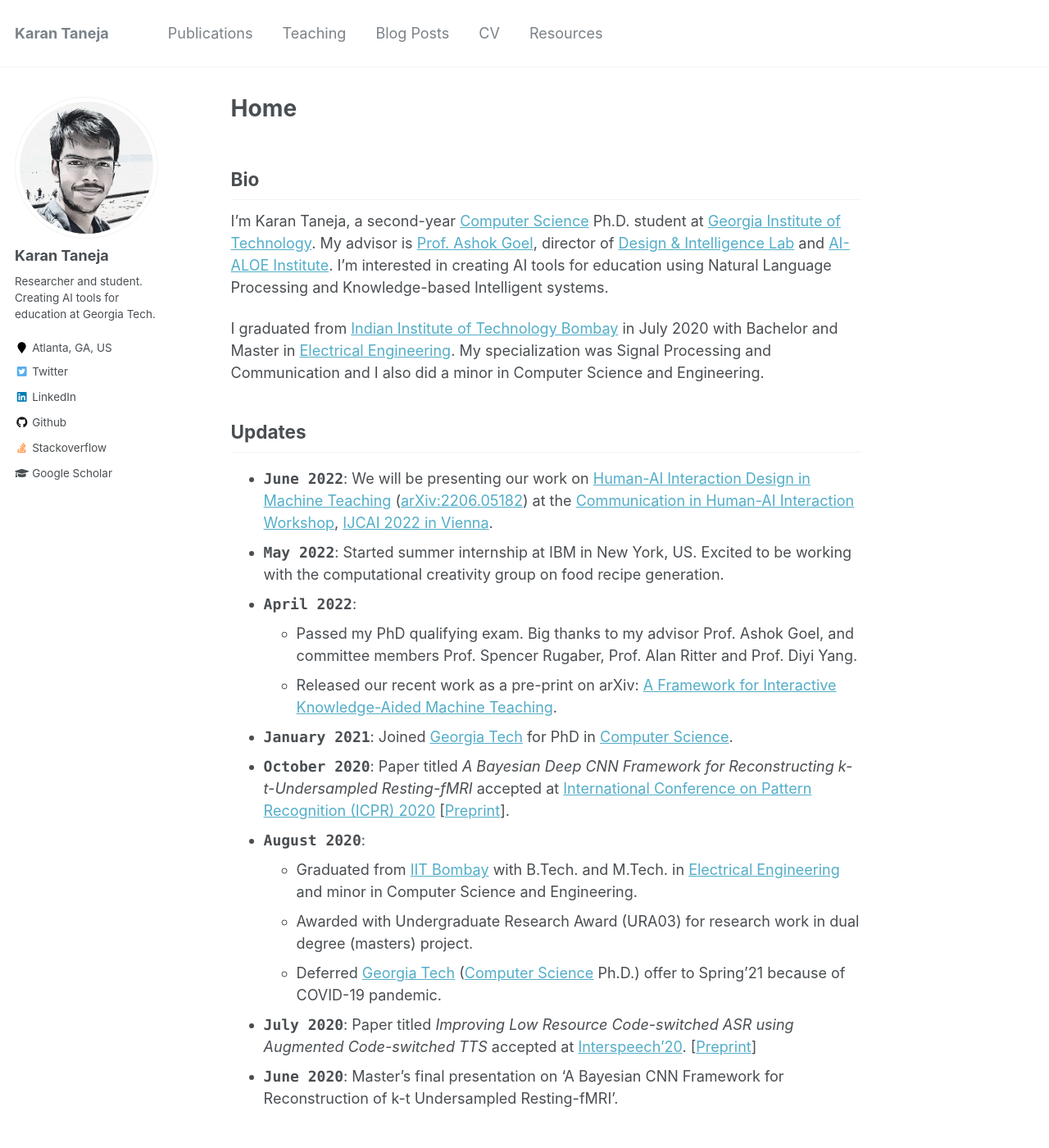
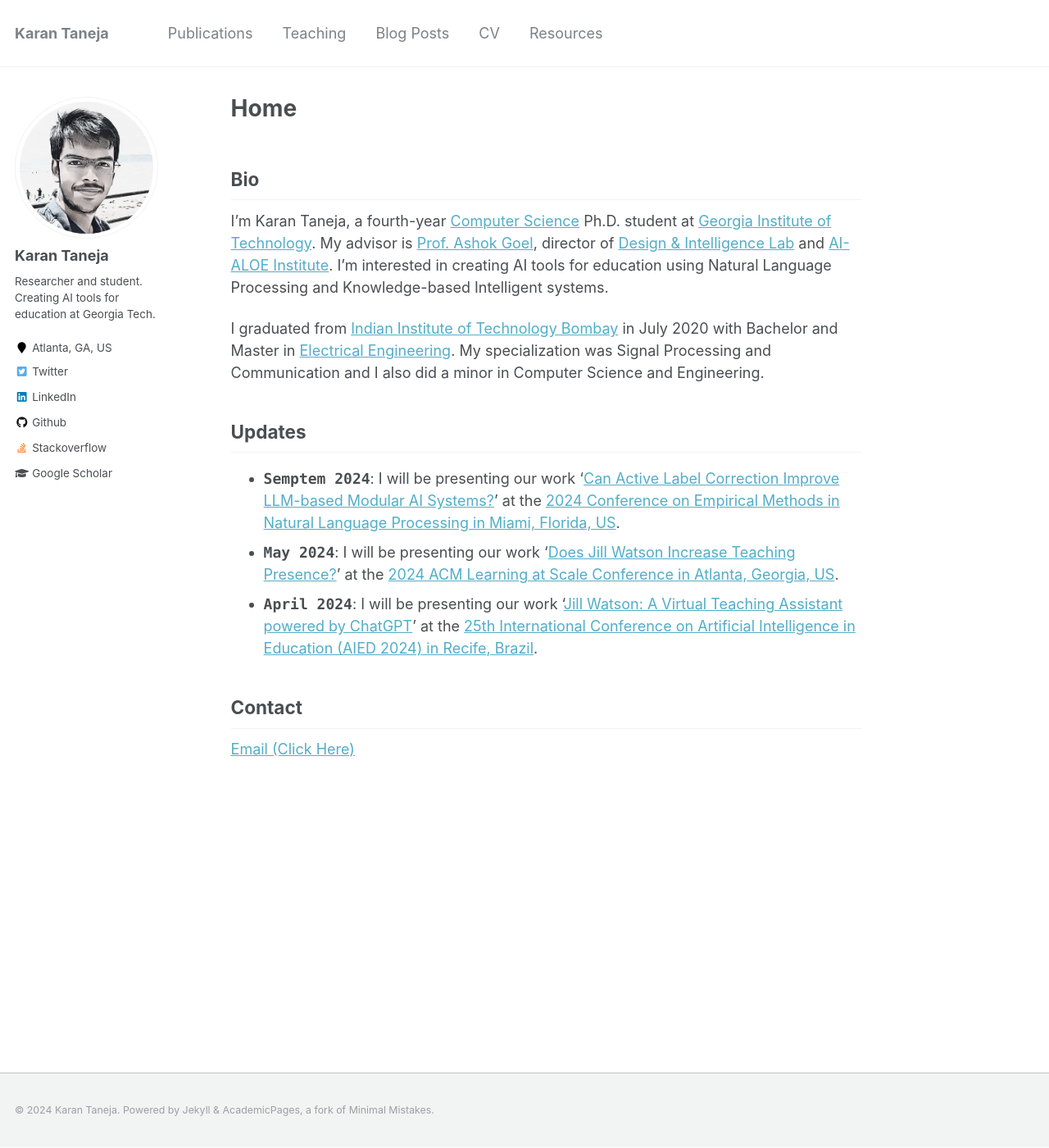
Before and after one commit to KrnTneja/KrnTneja.github.io, a Jekyll site: the page built from _pages/about.md, in a window 1280 px wide and 1400 px high. Shown: the whole window at 82% size. Built offline with Jekyll 4.4.1, drawn with Linux system fonts in a browser that asks for light colours.

```diff
--- a/_pages/about.md
+++ b/_pages/about.md
@@ -11,26 +11,17 @@ redirect_from:
 Bio
 ------
 
-I'm Karan Taneja, a second-year [Computer Science](https://www.cc.gatech.edu/) Ph.D. student at [Georgia Institute of Technology](https://www.gatech.edu/). My advisor is [Prof. Ashok Goel](https://dilab.gatech.edu/ashok-k-goel/), director of [Design & Intelligence Lab](https://dilab.gatech.edu/) and [AI-ALOE Institute](https://aialoe.org/). I'm interested in creating AI tools for education using Natural Language Processing and Knowledge-based Intelligent systems.
+I'm Karan Taneja, a fourth-year [Computer Science](https://www.cc.gatech.edu/) Ph.D. student at [Georgia Institute of Technology](https://www.gatech.edu/). My advisor is [Prof. Ashok Goel](https://dilab.gatech.edu/ashok-k-goel/), director of [Design & Intelligence Lab](https://dilab.gatech.edu/) and [AI-ALOE Institute](https://aialoe.org/). I'm interested in creating AI tools for education using Natural Language Processing and Knowledge-based Intelligent systems.
 
 I graduated from [Indian Institute of Technology Bombay](http://www.iitb.ac.in/) in July 2020 with Bachelor and Master in [Electrical Engineering](https://www.ee.iitb.ac.in). My specialization was Signal Processing and Communication and I also did a minor in Computer Science and Engineering.
 
 Updates
 ------
 
-- <tt><b>June 2022</b></tt>: We will be presenting our work on [Human-AI Interaction Design in Machine Teaching](https://chai-workshop.github.io/uploads/CHAI-22_paper_1887.pdf) ([arXiv:2206.05182](https://arxiv.org/abs/2206.05182)) at the [Communication in Human-AI Interaction Workshop](https://chai-workshop.github.io/#title), [IJCAI 2022 in Vienna](https://ijcai-22.org/).
-- <tt><b>May 2022</b></tt>: Started summer internship at IBM in New York, US. Excited to be working with the computational creativity group on food recipe generation.
-- <tt><b>April 2022</b></tt>:
-  - Passed my PhD qualifying exam. Big thanks to my advisor Prof. Ashok Goel, and committee members Prof. Spencer Rugaber, Prof. Alan Ritter and Prof. Diyi Yang.
-  - Released our recent work as a pre-print on arXiv: [A Framework for Interactive Knowledge-Aided Machine Teaching](https://arxiv.org/abs/2204.10357).
-- <tt><b>January 2021</b></tt>: Joined [Georgia Tech](https://www.gatech.edu/) for PhD in [Computer Science](https://www.cc.gatech.edu/).
-- <tt><b>October 2020</b></tt>: Paper titled <em>A Bayesian Deep CNN Framework for Reconstructing k-t-Undersampled Resting-fMRI</em> accepted at [International Conference on Pattern Recognition (ICPR) 2020](https://www.micc.unifi.it/icpr2020/) [[Preprint](/files/fmri2020-preprint.pdf)].
-- <tt><b>August 2020</b></tt>:
-  - Graduated from [IIT Bombay](http://www.iitb.ac.in/) with B.Tech. and M.Tech. in [Electrical Engineering](https://www.ee.iitb.ac.in/) and minor in Computer Science and Engineering.
-  - Awarded with Undergraduate Research Award (URA03) for research work in dual degree (masters) project.
-  - Deferred [Georgia Tech](https://www.gatech.edu/) ([Computer Science](https://www.cc.gatech.edu/) Ph.D.) offer to Spring'21 because of COVID-19 pandemic.
-- <tt><b>July 2020</b></tt>: Paper titled <em>Improving Low Resource Code-switched ASR using Augmented Code-switched TTS</em> accepted at [Interspeech'20](http://www.interspeech2020.org/). [[Preprint](https://arxiv.org/pdf/2010.05549.pdf)]
-- <tt><b>June 2020</b></tt>: Master's final presentation on 'A Bayesian CNN Framework for Reconstruction of k-t Undersampled Resting-fMRI'.
+- <tt><b>Semptem 2024</b></tt>: I will be presenting our work '[Can Active Label Correction Improve LLM-based Modular AI Systems?](https://arxiv.org/abs/2401.05467)' at the [2024 Conference on Empirical Methods in Natural Language Processing in Miami, Florida, US](https://2024.emnlp.org/).
+- <tt><b>May 2024</b></tt>: I will be presenting our work '[Does Jill Watson Increase Teaching Presence?](https://dl.acm.org/doi/abs/10.1145/3657604.3664679)' at the [2024 ACM Learning at Scale Conference in Atlanta, Georgia, US](https://learningatscale.hosting.acm.org/las2024/).
+- <tt><b>April 2024</b></tt>: I will be presenting our work '[Jill Watson: A Virtual Teaching Assistant powered by ChatGPT](https://link.springer.com/chapter/10.1007/978-3-031-64302-6_23)' at the [25th International Conference on Artificial Intelligence in Education (AIED 2024) in Recife, Brazil](https://aied2024.cesar.school/).
+
 
 Contact
 ------
```
Also changed, not shown: _pages/publications.md (+16 -0 lines).
